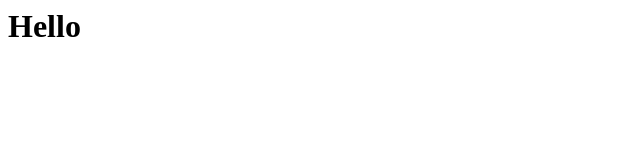
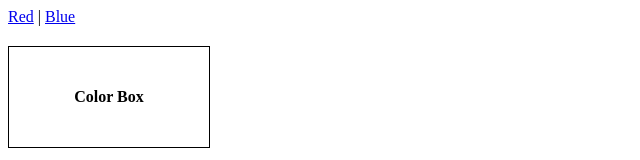
Before and after one commit to gpo-tech/test, a plain HTML site: page index.html in a window 1280 px wide. Shown: the whole page, without its empty margins (0-640 px from the left). Drawn offline with Linux system fonts and the light colour scheme.

Commit message:
Update index.html

```diff
--- a/index.html
+++ b/index.html
@@ -1,6 +1,34 @@
-<html>
+<!DOCTYPE html>
+<html lang="en">
+<head>
+    <meta charset="UTF-8">
+    <meta name="viewport" content="width=device-width, initial-scale=1.0">
+    <title>Color Changer</title>
+    <style>
+        #colorBox {
+            width: 200px;
+            height: 100px;
+            margin-top: 20px;
+            border: 1px solid #000;
+            display: flex;
+            justify-content: center;
+            align-items: center;
+            font-weight: bold;
+            font-size: 16px;
+        }
+    </style>
+</head>
+<body>
+    <a href="#" onclick="changeColor('red')">Red</a> |
+    <a href="#" onclick="changeColor('blue')">Blue</a>
 
-  <body>
-    <h1>Hello</h1>
-  </body>
+    <div id="colorBox">Color Box</div>
+</body>
+  <script>
+    function changeColor(color) {
+  const colorBox = document.getElementById('colorBox');
+  colorBox.style.backgroundColor = color;
+  colorBox.textContent = color.charAt(0).toUpperCase() + color.slice(1);
+}
+  </script>
 </html>
```
